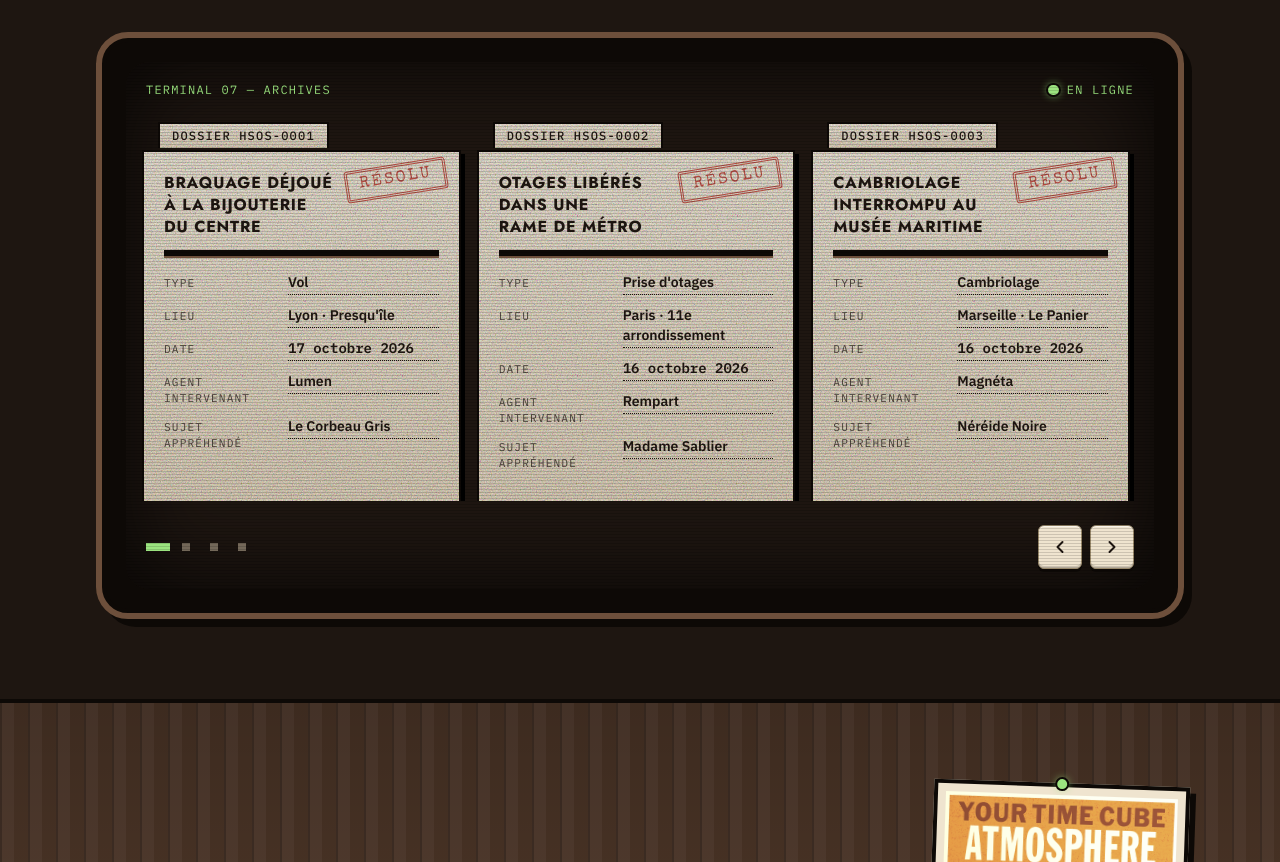
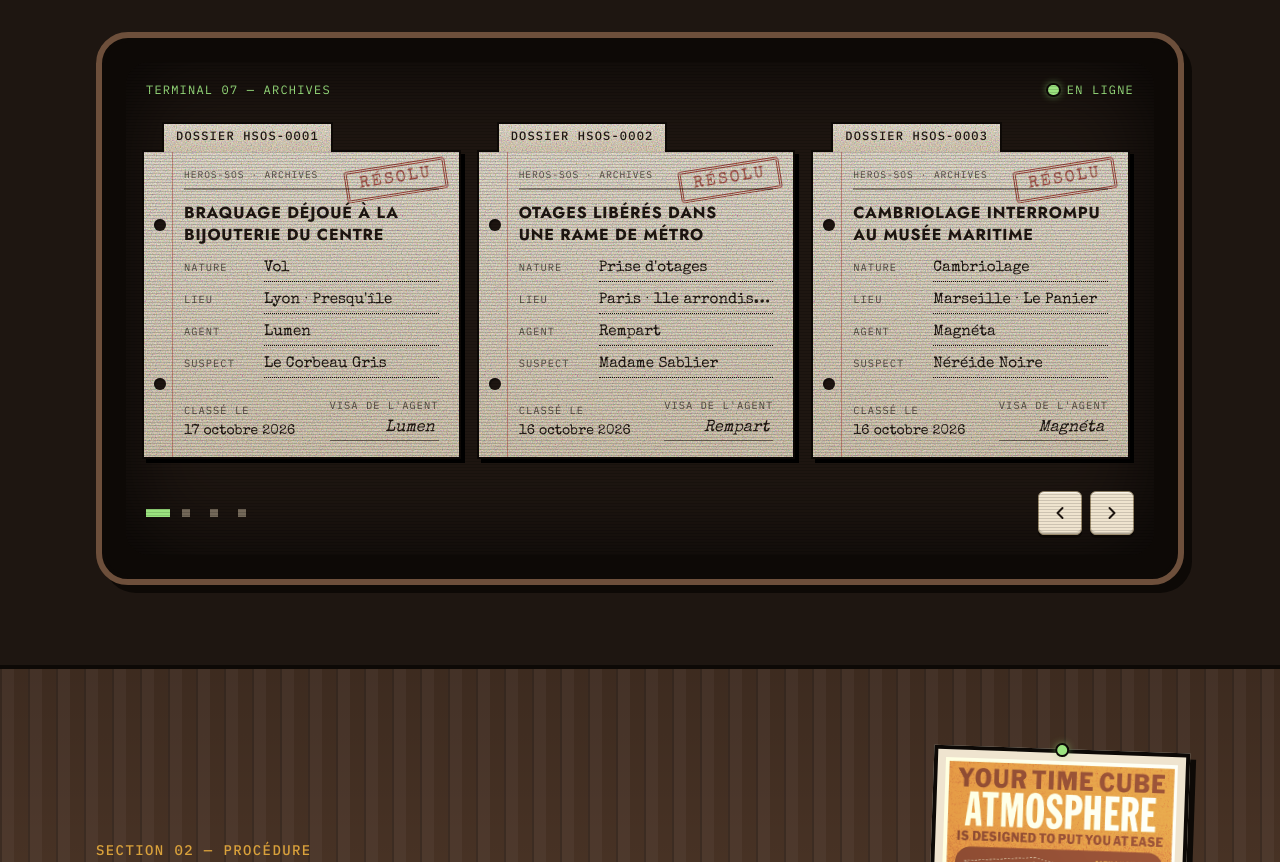
Before and after one commit to ashandcompany/heros-sos, a Next.js app in the folder frontend/: page / in a window 1280 px wide. Shown: the part 1208-2070 px from the top of the page. Built offline with nearby package versions, Linux system fonts and the light colour scheme; no server answers.

Commit message:
feat: enhance IncidentCard component with improved layout and additional fields

```diff
--- a/frontend/src/components/home/IncidentCard.tsx
+++ b/frontend/src/components/home/IncidentCard.tsx
@@ -1,54 +1,102 @@
 import type { ReactNode } from "react";
+import { dossierNumber } from "@/lib/dossier";
 import { formatDate, formatLocation, incidentTypeLabels } from "@/lib/format";
-import { dossierNumber } from "@/lib/dossier";
 import type { ResolvedIncident } from "@/types";
 
+/** Ligne de formulaire : intitulé imprimé, valeur tapée à la machine sur une ligne pointillée. */
 function Field({ label, children }: { label: string; children: ReactNode }) {
   return (
-    <div className="flex flex-col gap-0.5 sm:flex-row sm:items-baseline sm:gap-3">
-      <dt className="shrink-0 font-mono text-[0.7rem] tracking-widest text-ink/75 uppercase sm:w-28">
-        {label}
-      </dt>
-      <dd className="field-line min-w-0 flex-1 pb-0.5 font-semibold">{children}</dd>
+    <div className="grid grid-cols-[4.5rem_minmax(0,1fr)] items-baseline gap-2">
+      <dt className="font-mono text-[0.65rem] tracking-widest text-ink/70 uppercase">{label}</dt>
+      <dd className="field-line truncate pb-0.5 font-stamp text-[0.95rem] leading-snug">
+        {children}
+      </dd>
     </div>
   );
 }
 
-/** Fiche de dossier cartonné : onglet, numéro, champs typés, tampon « RÉSOLU ». */
+/** Perforation de classeur : on voit le fond à travers la feuille. */
+function PunchHole({ className }: { className: string }) {
+  return (
+    <span
+      aria-hidden="true"
+      className={`absolute left-2.5 size-3 rounded-full bg-background shadow-[inset_1px_1px_2px_rgb(0_0_0/0.6)] ${className}`}
+    />
+  );
+}
+
+/**
+ * Fiche d'archive cartonnée : onglet de chemise, feuille perforée à marge rouge, tampon
+ * « Résolu », champs tapés à la machine et visa de l'agent.
+ * L'onglet est réservé dans le padding (et non une marge) pour que la carte ne dépasse pas de
+ * sa diapositive : sinon le carrousel défile verticalement.
+ */
 export function IncidentCard({ incident }: { incident: ResolvedIncident }) {
+  const number = dossierNumber(incident.id);
+
   return (
-    <article className="relative mt-7 flex h-full flex-col">
-      {/* Onglet du dossier */}
+    <article className="relative flex h-full flex-col pt-7">
+      {/* Onglet de la chemise, soudé à la feuille (il recouvre sa bordure supérieure). */}
       <div
         aria-hidden="true"
-        className="paper absolute -top-7 left-4 border-2 border-b-0 border-edge px-3 py-1 font-mono text-xs font-medium tracking-widest uppercase"
+        className="paper absolute top-0 left-5 z-10 h-[calc(1.75rem+2px)] border-2 border-b-0 border-edge px-3 pt-1 font-mono text-xs font-medium tracking-widest uppercase"
       >
-        Dossier {dossierNumber(incident.id)}
+        Dossier {number}
       </div>
 
-      <div className="paper relative flex h-full flex-col border-2 border-edge p-4 shadow-[4px_4px_0_0_var(--color-shadow-deep)] sm:p-5">
-        <p className="sr-only">Dossier {dossierNumber(incident.id)}, statut : résolu.</p>
+      <div className="paper relative flex flex-1 flex-col border-2 border-edge py-4 pr-4 pl-10 shadow-[4px_4px_0_0_var(--color-shadow-deep)] sm:pr-5">
+        <p className="sr-only">Dossier {number}, statut : résolu.</p>
 
-        <h3 className="pr-24 font-display text-base leading-snug font-bold tracking-wider text-balance uppercase">
+        {/* Marge rouge et perforations, comme une feuille de classeur. */}
+        <span aria-hidden="true" className="absolute inset-y-0 left-7 border-l border-brick/45" />
+        <PunchHole className="top-[22%]" />
+        <PunchHole className="bottom-[22%]" />
+
+        <p
+          aria-hidden="true"
+          className="truncate pr-24 font-mono text-[0.6rem] tracking-widest text-ink/70 uppercase"
+        >
+          <span>Heros-SOS · Archives</span>
+        </p>
+        <div aria-hidden="true" className="mt-1.5 border-t-2 border-double border-ink/40" />
+
+        {/* Tampon apposé à droite de l'en-tête : il ne recouvre aucun champ. */}
+        <span
+          aria-hidden="true"
+          className="stamp absolute top-3 right-3 text-lg mix-blend-multiply"
+        >
+          Résolu
+        </span>
+
+        <h3 className="mt-3 line-clamp-2 min-h-[2.75rem] font-display text-base leading-snug font-bold tracking-wider text-balance uppercase">
           {incident.title}
         </h3>
-        <div aria-hidden="true" className="rule-thick mt-3 mb-4" />
 
-        <dl className="space-y-2.5 text-sm">
-          <Field label="Type">{incidentTypeLabels[incident.type]}</Field>
+        <dl className="mt-3 space-y-2 text-sm">
+          <Field label="Nature">{incidentTypeLabels[incident.type]}</Field>
           <Field label="Lieu">{formatLocation(incident.location)}</Field>
-          <Field label="Date">
-            <time dateTime={incident.resolvedAt} className="font-mono">
+          <Field label="Agent">{incident.hero.alias}</Field>
+          <Field label="Suspect">{incident.villain?.alias ?? "Non identifié"}</Field>
+        </dl>
+
+        {/* Pied de fiche : date de classement et visa de l'agent. */}
+        <div className="mt-auto flex items-end justify-between gap-3 pt-5">
+          <p className="font-mono text-[0.65rem] tracking-widest text-ink/70 uppercase">
+            Classé le
+            <time
+              dateTime={incident.resolvedAt}
+              className="mt-0.5 block font-stamp text-sm tracking-normal text-ink normal-case"
+            >
               {formatDate(incident.resolvedAt)}
             </time>
-          </Field>
-          <Field label="Agent intervenant">{incident.hero.alias}</Field>
-          <Field label="Sujet appréhendé">{incident.villain?.alias ?? "Non identifié"}</Field>
-        </dl>
-
-        <span aria-hidden="true" className="stamp absolute top-3 right-3 text-lg">
-          Résolu
-        </span>
+          </p>
+          <p className="min-w-0 text-right font-mono text-[0.65rem] tracking-widest text-ink/70 uppercase">
+            Visa de l&apos;agent
+            <span className="mt-0.5 block border-b border-ink/50 px-1 font-stamp text-base tracking-normal text-ink normal-case italic">
+              {incident.hero.alias}
+            </span>
+          </p>
+        </div>
       </div>
     </article>
   );
```
Also changed, not shown: 1 other file (tests, documents, lock files or other folders).
